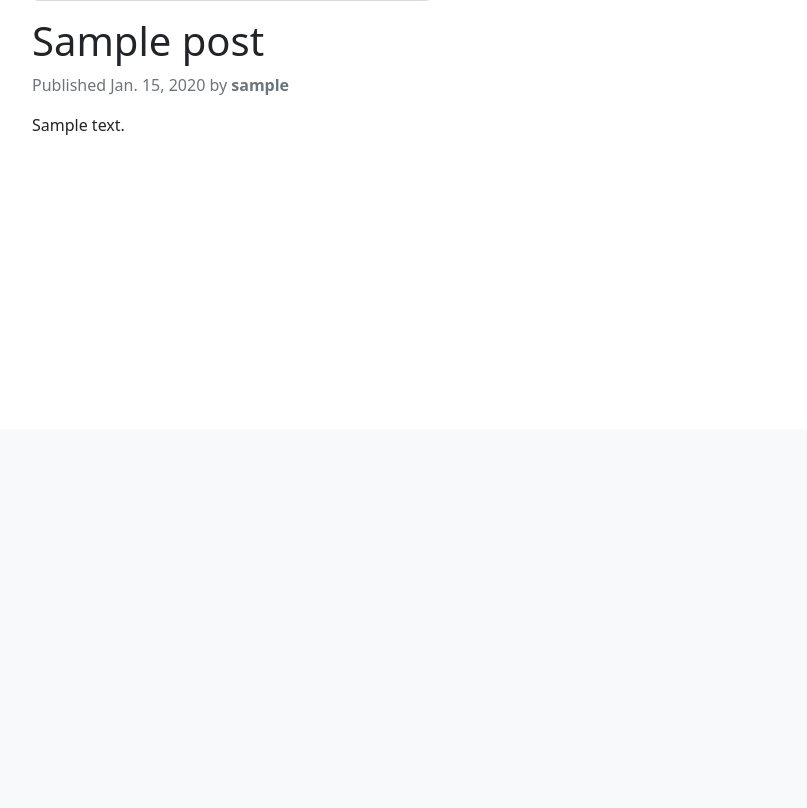
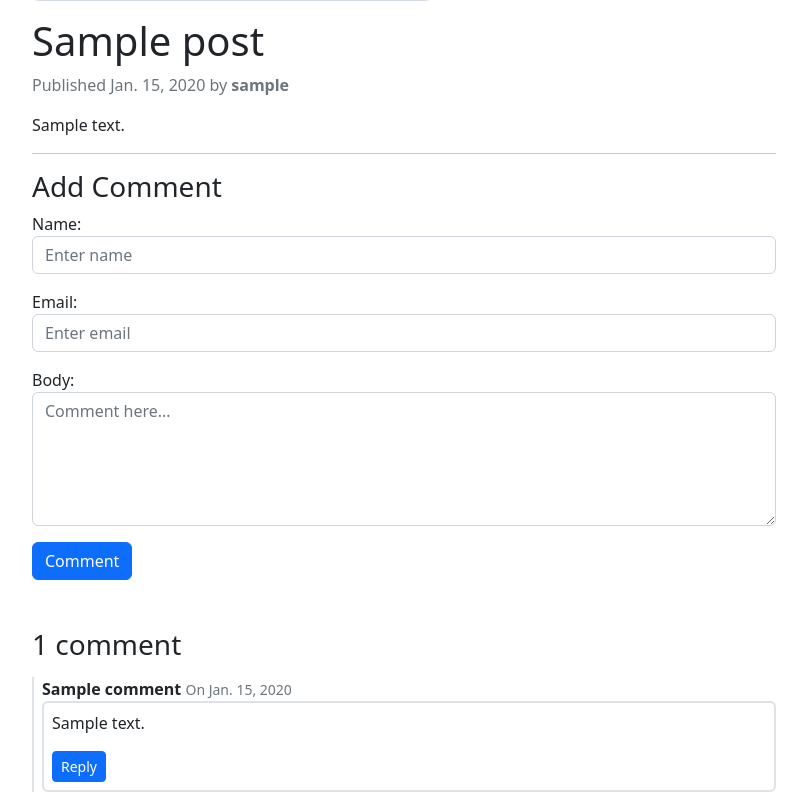
Before and after one commit to Socheath-Horl/awwblog, a Django app: a page that uses templates/base.html in a window 1280 px wide. Shown: the part 371-1179 px from the top of the page, without its empty margins (236-1043 px from the left). Before the commit the page ends 506 px from the top, so only its background shows below. Run offline with Django 4.2, Linux system fonts and the light colour scheme; tables that the repository leaves empty hold one stand-in row (values such as "Sample post"); grey boxes marked "Sample" are stand-in pictures; some libraries are stand-ins or nearby versions.

Commit message:
comment section

```diff
--- /dev/null
+++ b/blog/forms.py
@@ -0,0 +1,14 @@
+from django import forms
+from .models import Comment
+
+class CommentForm(forms.ModelForm):
+  class Meta:
+    model = Comment
+    fields = ('name', 'email', 'body')
+
+  # overriding default form setting and adding bootstrap class
+  def __init__(self, *args, **kwargs):
+    super(CommentForm, self).__init__(*args, **kwargs)
+    self.fields['name'].widget.attrs = {'placeholder': 'Enter name','class':'form-control'}
+    self.fields['email'].widget.attrs = {'placeholder': 'Enter email', 'class':'form-control'}
+    self.fields['body'].widget.attrs = {'placeholder': 'Comment here...', 'class':'form-control', 'rows':'5'}
--- a/blog/models.py
+++ b/blog/models.py
@@ -43,3 +43,25 @@ class Post(models.Model):
 
   def get_absolute_url(self):
     return reverse(viewname='blog:post_detail', args=[self.slug])
+
+  def get_comments(self):
+    return self.comments.filter(parent=None).filter(active=True)
+
+
+class Comment(models.Model):
+  post=models.ForeignKey(Post,on_delete=models.CASCADE, related_name="comments")
+  name=models.CharField(max_length=50)
+  email=models.EmailField()
+  parent=models.ForeignKey("self", null=True, blank=True, on_delete=models.CASCADE)
+  body = models.TextField()
+
+  created = models.DateTimeField(auto_now_add=True)
+  updated = models.DateTimeField(auto_now=True)
+  active = models.BooleanField(default=True)
+  class Meta:
+      ordering = ('created',)
+
+  def __str__(self):
+      return self.body
+  def get_comments(self):
+      return Comment.objects.filter(parent=self).filter(active=True)
--- a/blog/urls.py
+++ b/blog/urls.py
@@ -6,4 +6,5 @@ app_name = 'blog'
 urlpatterns = [
   path(route='', view=views.post_list, name='post_list'),
   path(route='<slug:post>/', view=views.post_detail, name='post_detail'),
+  path('comment/reply/', views.reply_page, name="reply"),
 ]
--- a/blog/views.py
+++ b/blog/views.py
@@ -1,6 +1,7 @@
 from django.core.paginator import Paginator, EmptyPage, PageNotAnInteger
-from django.shortcuts import render, get_object_or_404
-from .models import Post
+from django.shortcuts import render, get_object_or_404, redirect
+from .models import Comment, Post
+from .forms import CommentForm
 
 
 def post_list(request):
@@ -20,4 +21,45 @@ def post_list(request):
 
 def post_detail(request, post):
   post = get_object_or_404(Post, slug=post, status='published')
-  return render(request=request, template_name='post_detail.html', context={'post': post})
+
+  comments = post.comments.filter(active=True)
+  new_comment = None
+
+  if request.method == 'POST':
+    # A comment was posted
+    comment_form = CommentForm(data=request.POST)
+    if comment_form.is_valid():
+      # Create Comment object but don't save to database yet
+      new_comment = comment_form.save(commit=False)
+      # Assign the current post to the comment
+      new_comment.post = post
+      # Save the comment to the database
+      new_comment.save()
+      # redirect to same page and focus on that comment
+      return redirect(post.get_absolute_url()+'#'+str(new_comment.id))
+  else:
+      comment_form = CommentForm()
+
+  return render(request, 'post_detail.html',{'post':post,'comments': comments,'comment_form':comment_form})
+
+
+# handling reply, reply view
+def reply_page(request):
+  if request.method == "POST":
+
+    form = CommentForm(request.POST)
+
+    if form.is_valid():
+      post_id = request.POST.get('post_id')  # from hidden input
+      parent_id = request.POST.get('parent')  # from hidden input
+      post_url = request.POST.get('post_url')  # from hidden input
+
+      reply = form.save(commit=False)
+
+      reply.post = Post(id=post_id)
+      reply.parent = Comment(id=parent_id)
+      reply.save()
+
+      return redirect(post_url+'#'+str(reply.id))
+
+  return redirect("/")
--- /dev/null
+++ b/static/js/main.js
@@ -0,0 +1,13 @@
+function handleReply(response_id) {
+  const reply_form_container = document.querySelector(`#reply-form-container-${response_id}`)
+  if (reply_form_container) {
+    reply_form_container.style.display = 'block';
+  }
+}
+
+function handleCancel(response_id) {
+  const reply_form_container = document.querySelector(`#reply-form-container-${response_id}`)
+  if (reply_form_container) {
+    reply_form_container.style.display = 'none';
+  }
+}
--- a/templates/base.html
+++ b/templates/base.html
@@ -61,5 +61,7 @@
   <script src="https://cdn.jsdelivr.net/npm/bootstrap@5.2.3/dist/js/bootstrap.min.js" integrity="sha384-cuYeSxntonz0PPNlHhBs68uyIAVpIIOZZ5JqeqvYYIcEL727kskC66kF92t6Xl2V" crossorigin="anonymous"></script>
    <script src="//cdnjs.cloudflare.com/ajax/libs/highlight.js/10.1.1/highlight.min.js"></script>
    <script>hljs.initHighlightingOnLoad();</script>
+   <!-- javascript add -->
+    <script src="{% static 'js/main.js'%}"></script>
 </body>
 </html>
--- /dev/null
+++ b/templates/comment.html
@@ -0,0 +1,34 @@
+<div class="border-0 border-start border-2 ps-2" id="{{comment.id}}">
+
+  <div class="mt-3">
+    <strong>{{comment.name}}</strong>
+    {% if comment.parent.name%} to <strong>{{comment.parent.name}}</strong>{% endif %}
+    <small class="text-muted">On {{ comment.created.date }}</small>
+  </div>
+  <div class="border p-2 rounded">
+    <p>{{comment.body}}</p>
+    <button class="btn btn-primary btn-sm" onclick="handleReply({{comment.id}})">Reply</button>
+
+    <div id="reply-form-container-{{comment.id}}" style="display:none">
+
+      <form method="post" action="{% url 'blog:reply' %}" class="mt-3">
+        {% csrf_token %}
+        <input type="hidden" name="post_id" value="{{post.id}}">
+        <input type="hidden" name="parent" value="{{comment.id}}">
+        <input type="hidden" name="post_url" value="{{post.get_absolute_url}}">
+
+
+        {{comment_form.as_p}}
+
+        <div>
+          <button type="button" onclick="handleCancel({{comment.id}})"
+            class="btn btn-light border btn-sm">Cancel</button>
+          <button type="submit" class="btn btn-primary btn-sm">Submit</button>
+        </div>
+      </form>
+    </div>
+  </div>
+  {% for comment in comment.get_comments %}
+    {% include 'comment.html' with comment=comment %}
+  {% endfor %}
+</div>
--- a/templates/post_detail.html
+++ b/templates/post_detail.html
@@ -20,4 +20,27 @@
       {{post.body|safe}}
     </div>
   </article>
+
+  <hr/>
+  <h3>Add Comment</h3>
+  <form method="post" action="">
+    {% csrf_token %}
+    {{ comment_form.as_p }}
+    <button type="submit" class="btn btn-primary">Comment</button>
+  </form>
+
+
+  {% with comments.count as total_comments %}
+  <h3 class="mt-5">
+    {{ total_comments }} comment{{ total_comments|pluralize }}
+  </h3>
+  {% endwith %}
+
+  {% if not post.comments.all %}
+    No comments yet
+  {% else %}
+    {% for comment in post.get_comments %}
+      {% include 'comment.html' with comment=comment %}
+    {% endfor %}
+  {% endif %}
 {% endblock content %}
```
Also changed, not shown: blog/admin.py (+8 -1 lines), blog/migrations/0005_comment.py (added).
